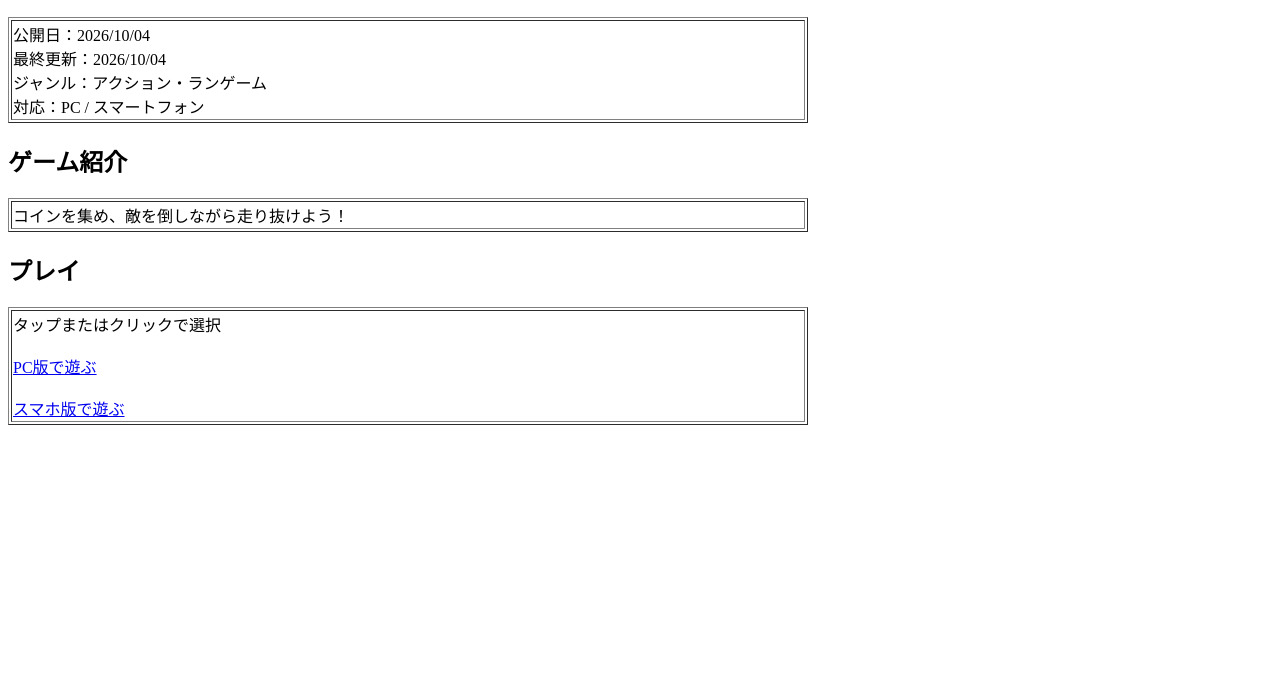
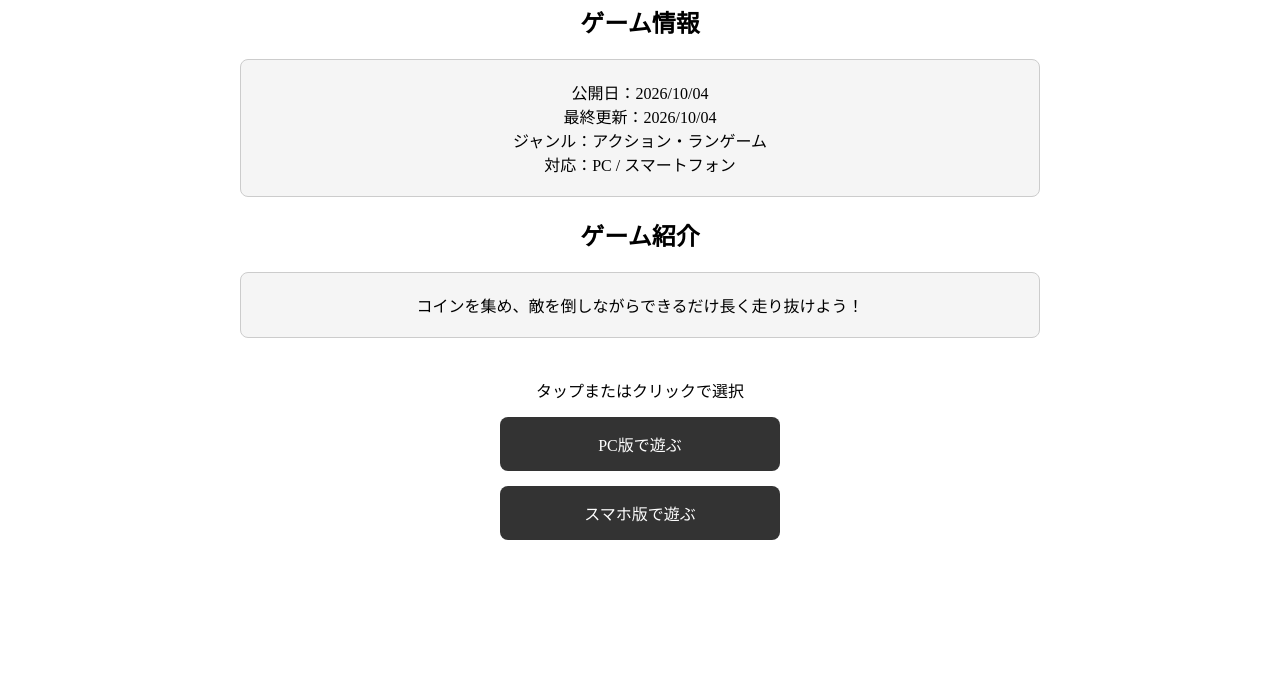
Before and after one commit to ssorasora632/GameGoblinBakusoutyuu, a plain HTML site: page index.html in a window 1280 px wide. Shown: the part 113-800 px from the top of the page. Drawn offline with Linux system fonts and the light colour scheme.

Commit message:
Update index.html

```diff
--- a/index.html
+++ b/index.html
@@ -1,37 +1,67 @@
-<h1>ゴブリン爆走中</h1>
+<!DOCTYPE html>
+<html lang="ja">
+<head>
+    <meta charset="UTF-8">
+    <title>ゴブリン爆走中</title>
 
-<h2>ゲーム情報</h2>
+    <style>
+        body {
+            margin: 0;
+            text-align: center;
+        }
 
-<table border="1" width="800">
-    <tr>
-        <td>
-            公開日：2026/10/04<br>
-            最終更新：2026/10/04<br>
-            ジャンル：アクション・ランゲーム<br>
-            対応：PC / スマートフォン
-        </td>
-    </tr>
-</table>
+        h1 {
+            margin-top: 50px;
+        }
 
-<h2>ゲーム紹介</h2>
+        .info {
+            margin: 20px 0;
+        }
 
-<table border="1" width="800">
-    <tr>
-        <td>
-            コインを集め、敵を倒しながら走り抜けよう！
-        </td>
-    </tr>
-</table>
+        .buttons {
+            margin-top: 40px;
+        }
 
-<h2>プレイ</h2>
+        .buttons a {
+            display: block;
+            width: 250px;
+            margin: 15px auto;
+            padding: 15px;
+            background: #333;
+            color: white;
+            text-decoration: none;
+            border-radius: 8px;
+        }
 
-<table border="1" width="800">
-    <tr>
-        <td>
-            タップまたはクリックで選択<br><br>
+        .buttons a:hover {
+            opacity: 0.8;
+        }
+    </style>
+</head>
 
-            <a href="PC/index.html">PC版で遊ぶ</a><br><br>
-            <a href="Mobile/index.html">スマホ版で遊ぶ</a>
-        </td>
-    </tr>
-</table>
+<body>
+
+    <h1>ゴブリン爆走中</h1>
+
+    <h2>ゲーム情報</h2>
+    <div style="width: 800px; max-width: 90%; margin: 20px auto; padding: 20px; border: 1px solid #ccc; border-radius: 8px; background: #f5f5f5; box-sizing: border-box;">
+        公開日：2026/10/04<br>
+        最終更新：2026/10/04<br>
+        ジャンル：アクション・ランゲーム<br>
+        対応：PC / スマートフォン
+    </div>
+
+    <h2>ゲーム紹介</h2>
+    <div style="width: 800px; max-width: 90%; margin: 20px auto; padding: 20px; border: 1px solid #ccc; border-radius: 8px; background: #f5f5f5; box-sizing: border-box;">
+        コインを集め、敵を倒しながらできるだけ長く走り抜けよう！
+    </div>
+
+    <div class="buttons">
+        タップまたはクリックで選択
+
+        <a href="PC/index.html">PC版で遊ぶ</a>
+        <a href="Mobile/index.html">スマホ版で遊ぶ</a>
+    </div>
+
+</body>
+</html>
```
